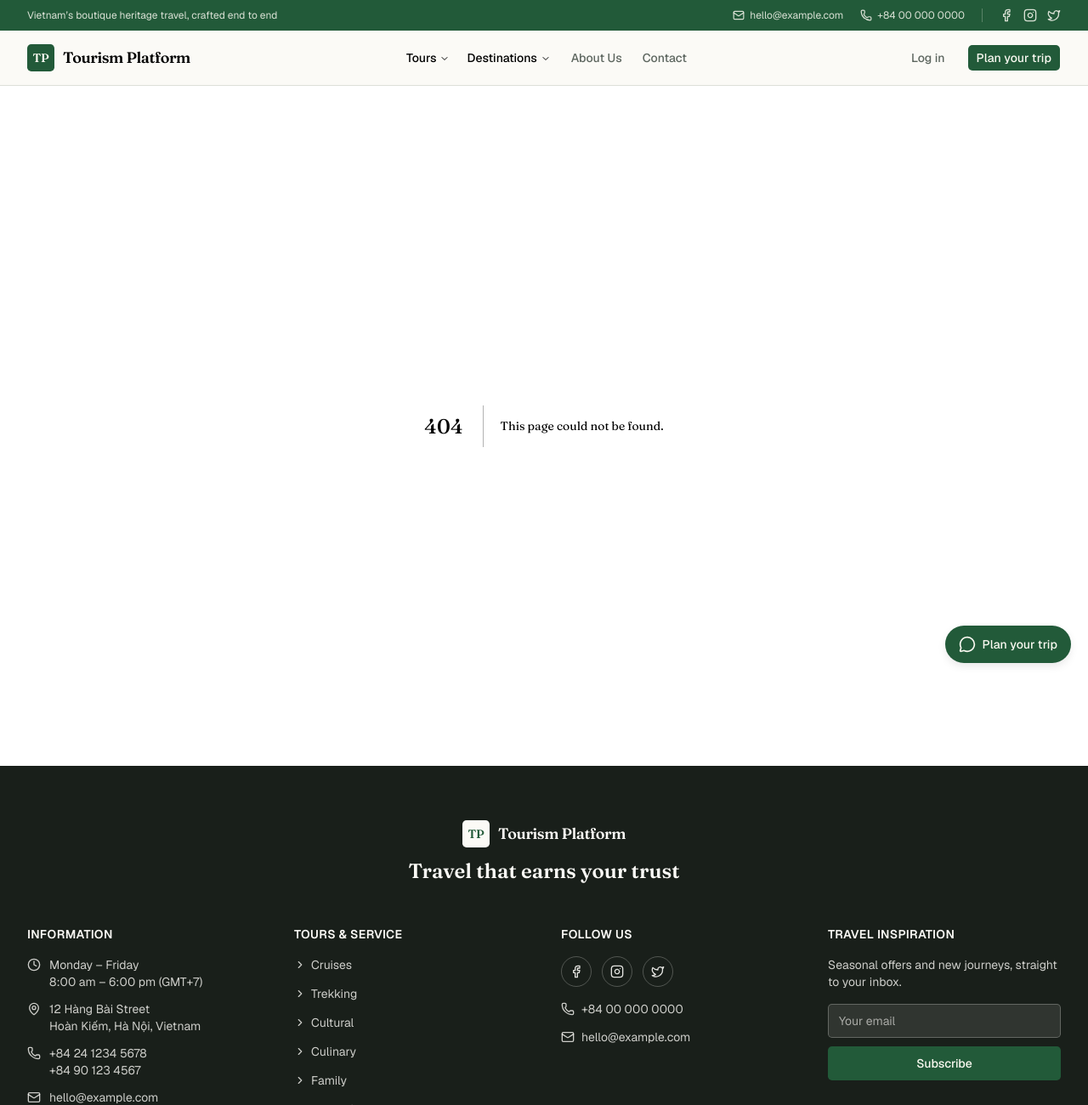
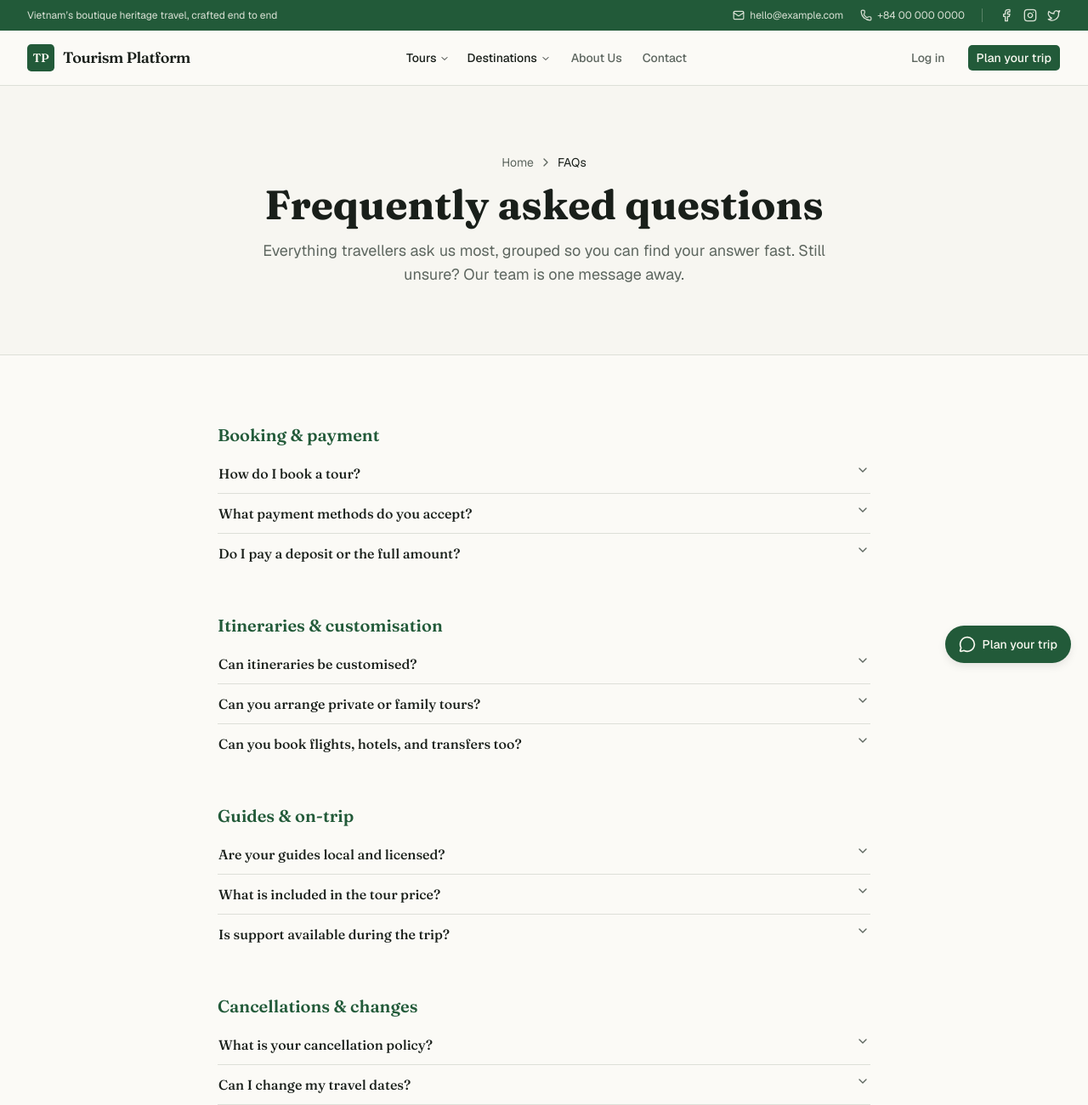
Before and after one commit to yurivolkov21/Tourism-Platform, a Next.js app in the folder apps/web/: page /faq in a window 1280 px wide. Before the commit this address had no page. Shown: the top 1300 px of the page at 85% size. Built offline with nearby package versions, Linux system fonts and the light colour scheme.

Commit message:
feat(web): dedicated /faq page (grouped accordion + FAQPage JSON-LD), wire teaser + footer links

```diff
--- /dev/null
+++ b/apps/web/src/app/faq/page.tsx
@@ -0,0 +1,76 @@
+import type { Metadata } from 'next';
+import Link from 'next/link';
+import { ChevronRightIcon } from 'lucide-react';
+
+import { messages } from '@tourism/i18n';
+
+import { FaqGroups } from '../../components/faq/faq-groups';
+import { EnquiryCta } from '../../components/marketing/enquiry-cta';
+
+export const metadata: Metadata = {
+  title: 'FAQs — frequently asked questions',
+  description:
+    'Answers to the questions travellers ask us most — booking, payment, itineraries, guides, cancellations, and travelling in Vietnam.',
+};
+
+// FAQPage structured data (JSON-LD). Built from our own static catalogue (no user input),
+// serialised with JSON.stringify — the standard, safe pattern for SEO rich results.
+function faqJsonLd() {
+  const t = messages.faqPage;
+  return {
+    '@context': 'https://schema.org',
+    '@type': 'FAQPage',
+    mainEntity: t.categories.flatMap((category) =>
+      category.items.map((item) => ({
+        '@type': 'Question',
+        name: item.question,
+        acceptedAnswer: { '@type': 'Answer', text: item.answer },
+      })),
+    ),
+  };
+}
+
+export default function FaqPage() {
+  const t = messages.faqPage;
+
+  return (
+    <main>
+      <script
+        type="application/ld+json"
+        // Static, controlled content; escape `<` so a value can never break out of the script tag.
+        dangerouslySetInnerHTML={{ __html: JSON.stringify(faqJsonLd()).replace(/</g, '\\u003c') }}
+      />
+
+      {/* Header band */}
+      <section className="bg-muted/40 border-border border-b">
+        <div className="mx-auto max-w-3xl px-4 py-14 text-center sm:px-6 sm:py-20 lg:px-8">
+          <nav
+            aria-label="Breadcrumb"
+            className="text-muted-foreground mb-4 flex items-center justify-center gap-1.5 text-sm"
+          >
+            <Link href="/" className="hover:text-foreground">
+              {t.breadcrumbHome}
+            </Link>
+            <ChevronRightIcon className="size-4" />
+            <span className="text-foreground">{t.breadcrumbCurrent}</span>
+          </nav>
+          <h1 className="font-heading text-3xl font-bold text-balance sm:text-4xl lg:text-5xl">
+            {t.title}
+          </h1>
+          <p className="text-muted-foreground mx-auto mt-4 max-w-2xl text-lg text-pretty">
+            {t.subtitle}
+          </p>
+        </div>
+      </section>
+
+      {/* Grouped questions */}
+      <section className="py-14 sm:py-20">
+        <div className="px-4 sm:px-6 lg:px-8">
+          <FaqGroups />
+        </div>
+      </section>
+
+      <EnquiryCta />
+    </main>
+  );
+}
--- /dev/null
+++ b/apps/web/src/components/faq/faq-groups.tsx
@@ -0,0 +1,36 @@
+'use client';
+
+import {
+  Accordion,
+  AccordionContent,
+  AccordionItem,
+  AccordionTrigger,
+} from '@tourism/ui';
+import { messages } from '@tourism/i18n';
+
+/** Grouped FAQ accordions for the dedicated `/faq` page (one accordion per category). */
+export function FaqGroups() {
+  const t = messages.faqPage;
+
+  return (
+    <div className="mx-auto max-w-3xl space-y-12">
+      {t.categories.map((category) => (
+        <div key={category.title}>
+          <h2 className="font-heading text-primary mb-2 text-xl font-semibold">{category.title}</h2>
+          <Accordion>
+            {category.items.map((item) => (
+              <AccordionItem key={item.question} value={item.question}>
+                <AccordionTrigger className="text-base">{item.question}</AccordionTrigger>
+                <AccordionContent>
+                  <p className="text-muted-foreground leading-relaxed">{item.answer}</p>
+                </AccordionContent>
+              </AccordionItem>
+            ))}
+          </Accordion>
+        </div>
+      ))}
+    </div>
+  );
+}
+
+export default FaqGroups;
--- a/apps/web/src/components/marketing/faq.tsx
+++ b/apps/web/src/components/marketing/faq.tsx
@@ -32,7 +32,7 @@ export function Faq() {
               </Card>
             ))}
 
-            <a href="#" className={cn(buttonVariants({ variant: 'link', size: 'sm' }), 'px-0')}>
+            <a href="/faq" className={cn(buttonVariants({ variant: 'link', size: 'sm' }), 'px-0')}>
               {t.seeAll}
             </a>
           </div>
--- a/libs/shared/i18n/src/lib/messages.ts
+++ b/libs/shared/i18n/src/lib/messages.ts
@@ -414,6 +414,119 @@ export const messages = {
       },
     ],
   },
+  // Dedicated `/faq` page — comprehensive, grouped Q&A (the section above is the teaser).
+  faqPage: {
+    breadcrumbHome: 'Home',
+    breadcrumbCurrent: 'FAQs',
+    title: 'Frequently asked questions',
+    subtitle:
+      'Everything travellers ask us most, grouped so you can find your answer fast. Still unsure? Our team is one message away.',
+    ctaHeading: 'Still have a question?',
+    ctaBody: 'Our trip designers reply within a day — tell us what you’re planning.',
+    ctaButton: 'Ask our team',
+    categories: [
+      {
+        title: 'Booking & payment',
+        items: [
+          {
+            question: 'How do I book a tour?',
+            answer:
+              'Browse our tours, choose a departure date, and send an enquiry or book online. Our team confirms availability and guides you through secure payment.',
+          },
+          {
+            question: 'What payment methods do you accept?',
+            answer:
+              'We accept major cards through Stripe and payments via PayPal. Every transaction runs through encrypted, secure checkout.',
+          },
+          {
+            question: 'Do I pay a deposit or the full amount?',
+            answer:
+              'Most tours are held with a deposit, with the balance due before departure. The exact terms are shown on each tour before you confirm.',
+          },
+        ],
+      },
+      {
+        title: 'Itineraries & customisation',
+        items: [
+          {
+            question: 'Can itineraries be customised?',
+            answer:
+              'Yes — most journeys can be tailored to your pace, interests, and group size. Share your preferences in an enquiry and our trip designers will adapt the plan.',
+          },
+          {
+            question: 'Can you arrange private or family tours?',
+            answer:
+              'Absolutely. We run private departures for couples, families, and small groups, with itineraries paced to suit everyone travelling.',
+          },
+          {
+            question: 'Can you book flights, hotels, and transfers too?',
+            answer:
+              'We arrange domestic flights, hotels, and private transfers as part of your trip, so every leg is handled end to end.',
+          },
+        ],
+      },
+      {
+        title: 'Guides & on-trip',
+        items: [
+          {
+            question: 'Are your guides local and licensed?',
+            answer:
+              'Every trip is led by a vetted, licensed local guide chosen for their knowledge of the region and their care for travellers.',
+          },
+          {
+            question: 'What is included in the tour price?',
+            answer:
+              'Inclusions are listed on each tour page — typically guiding, listed accommodation, transport, and the activities in the itinerary.',
+          },
+          {
+            question: 'Is support available during the trip?',
+            answer:
+              'Yes. You have 24/7 on-trip support, so there is always someone to reach if plans change or you need a hand.',
+          },
+        ],
+      },
+      {
+        title: 'Cancellations & changes',
+        items: [
+          {
+            question: 'What is your cancellation policy?',
+            answer:
+              'Cancellation terms vary by tour and departure, and are shown on each tour page before you book. Our team is always happy to clarify the details.',
+          },
+          {
+            question: 'Can I change my travel dates?',
+            answer:
+              'Date changes are usually possible subject to availability. Reach out as early as you can and we will do our best to re-arrange your trip.',
+          },
+          {
+            question: 'What happens if you cancel a departure?',
+            answer:
+              'If we ever cancel a departure, you can move to another date or receive a full refund of what you paid us.',
+          },
+        ],
+      },
+      {
+        title: 'Travelling in Vietnam',
+        items: [
+          {
+            question: 'Do I need a visa?',
+            answer:
+              'Most nationalities can apply for a Vietnam e-visa online. Sort it a couple of weeks before you travel and we can point you to the official portal.',
+          },
+          {
+            question: 'When is the best time to visit?',
+            answer:
+              'It depends on the region — the north is best in spring and autumn, the centre from February to August, and the south in the December–April dry season.',
+          },
+          {
+            question: 'Is Vietnam safe for travellers?',
+            answer:
+              'Vietnam is very safe for visitors. Take the usual travel precautions, drink bottled water, and your guide will look after the rest.',
+          },
+        ],
+      },
+    ],
+  },
   contact: {
     heading: 'Contact us',
     intro: {
@@ -475,9 +588,9 @@ export const messages = {
     ],
     supportHeading: 'Support',
     support: [
-      { label: 'FAQs', href: '#' },
-      { label: 'Privacy Statement', href: '#' },
-      { label: 'Terms & Conditions', href: '#' },
+      { label: 'FAQs', href: '/faq' },
+      { label: 'Privacy Statement', href: '/privacy' },
+      { label: 'Terms & Conditions', href: '/terms' },
       { label: 'Contact', href: '#contact' },
     ],
     contactHeading: 'Contact',
```
